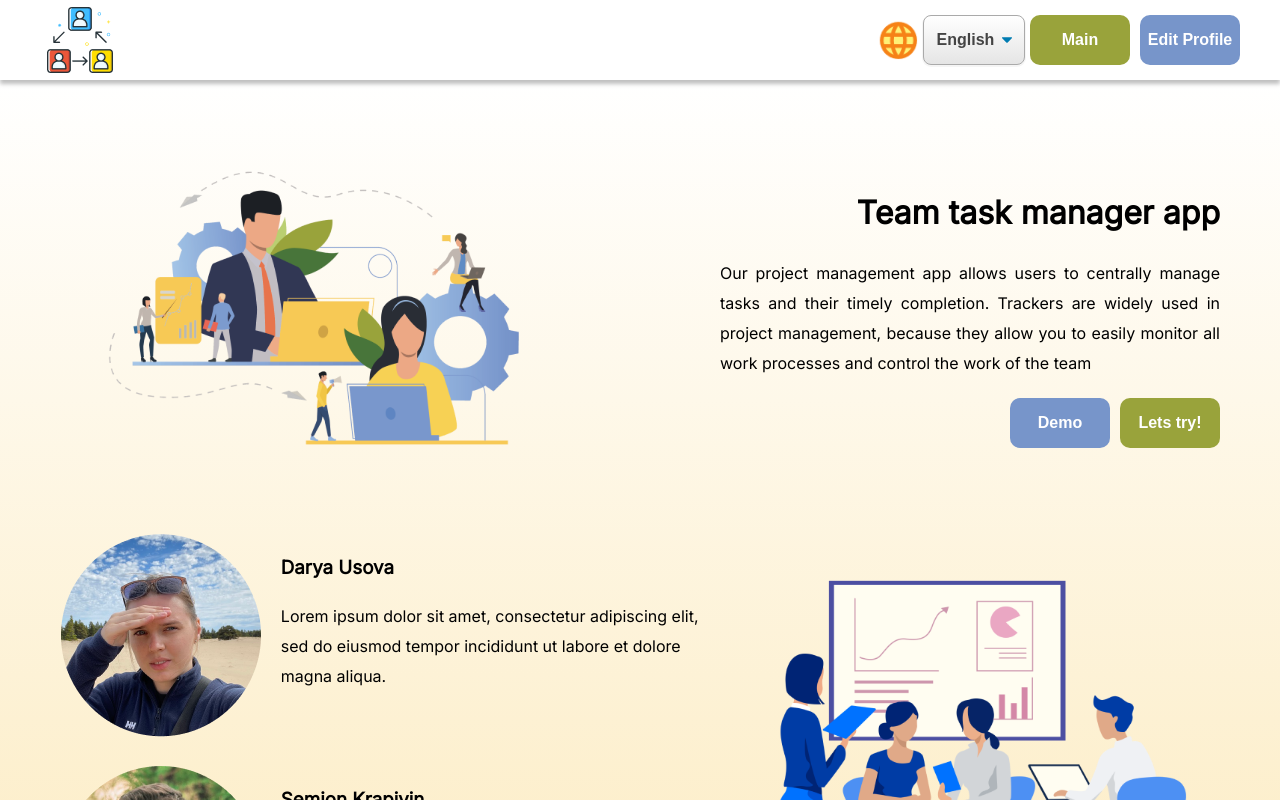
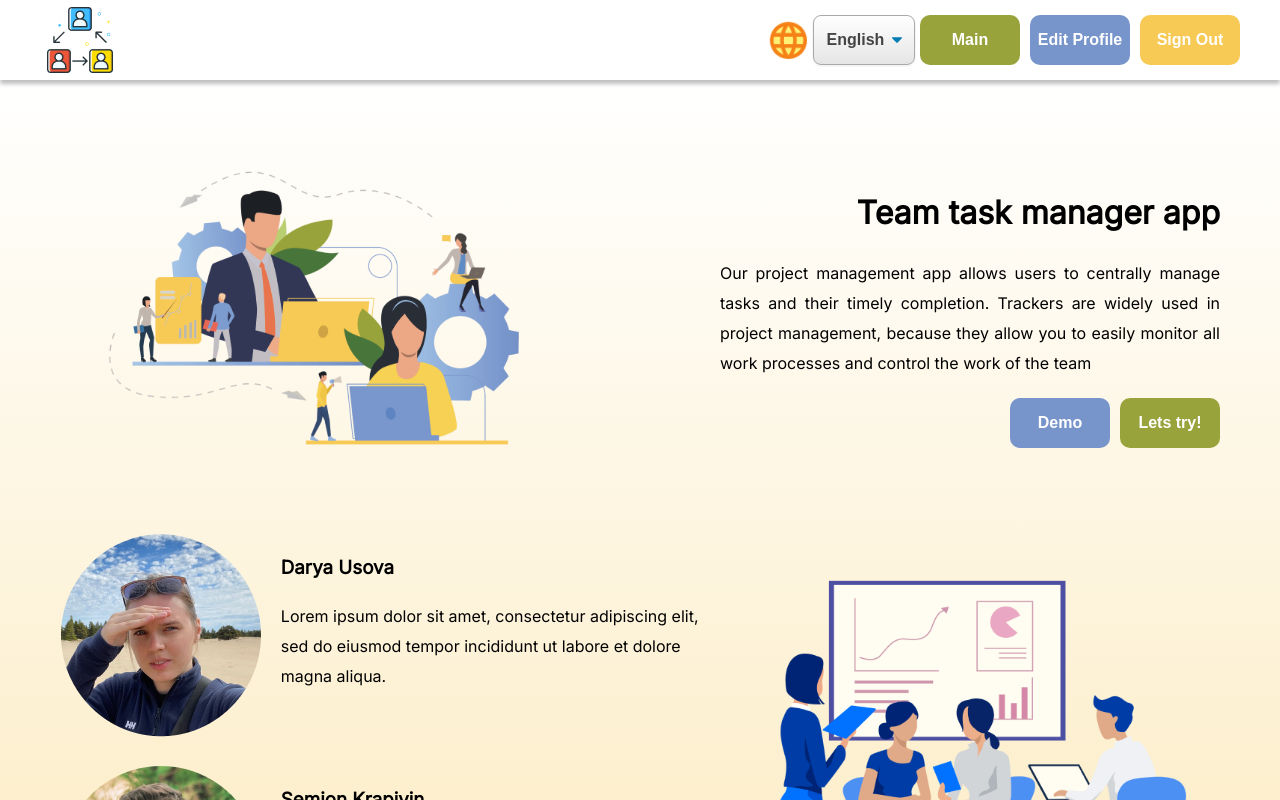
Before and after one commit to S4mm4ael/project-management-app, a React (Create React App) app: page / in a window 1280 px wide. Shown: the top 800 px of the page. Built offline with nearby package versions, Linux system fonts and the light colour scheme; sample sign-in values are in the browser's storage.

Commit message:
fix: return button to header

```diff
--- a/src/components/Header/Header.module.css
+++ b/src/components/Header/Header.module.css
@@ -73,3 +73,6 @@ nav{
   background-position: left .7em top 50%, 0 0;
   padding: .6em .8em .5em 1.4em;
   }
+  .sign__out{
+    background-color: #F7C955 ;
+  }
--- a/src/components/Header/Header.tsx
+++ b/src/components/Header/Header.tsx
@@ -73,6 +73,9 @@ function Header() {
                 <Link to="/profile">
                   <button className={styles.sign__in}>{t('Edit Profile')}</button>
                 </Link>
+                <button className={styles.sign__out} onClick={handleLogOut}>
+                  {t('Sign Out')}
+                </button>
               </nav>
             )}
           </div>
```
